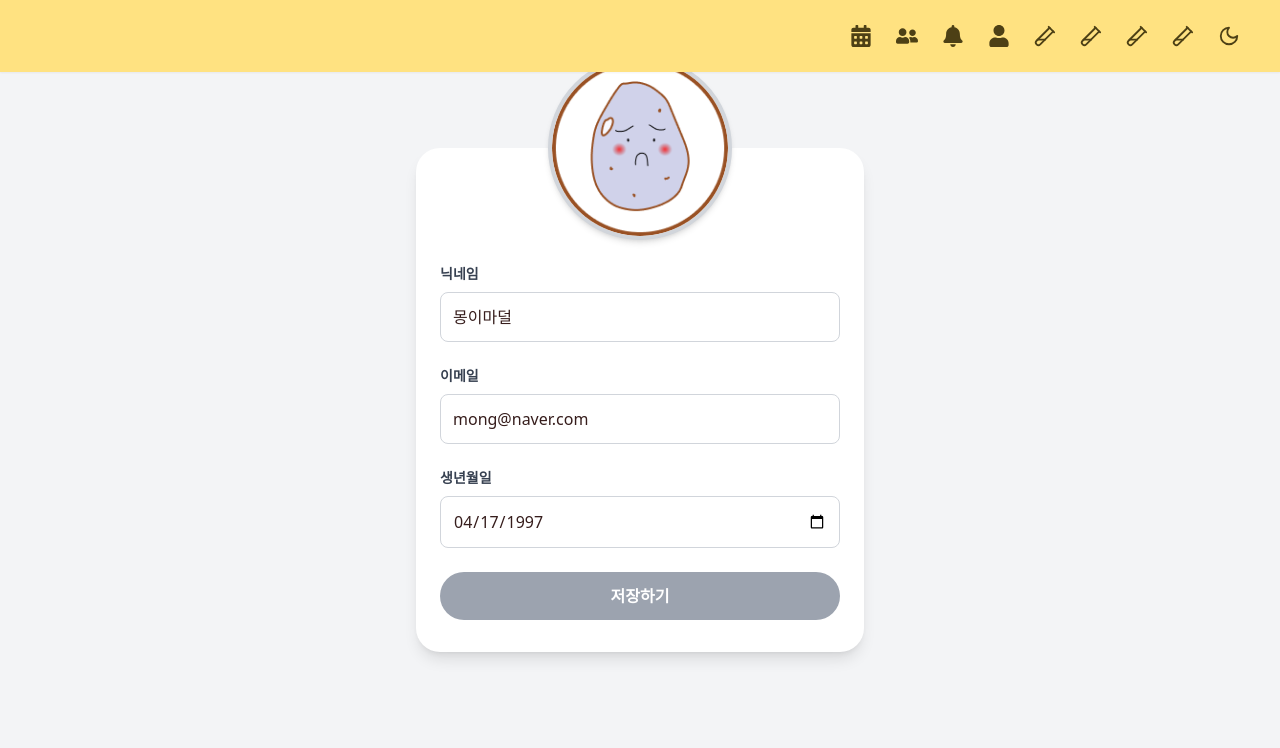
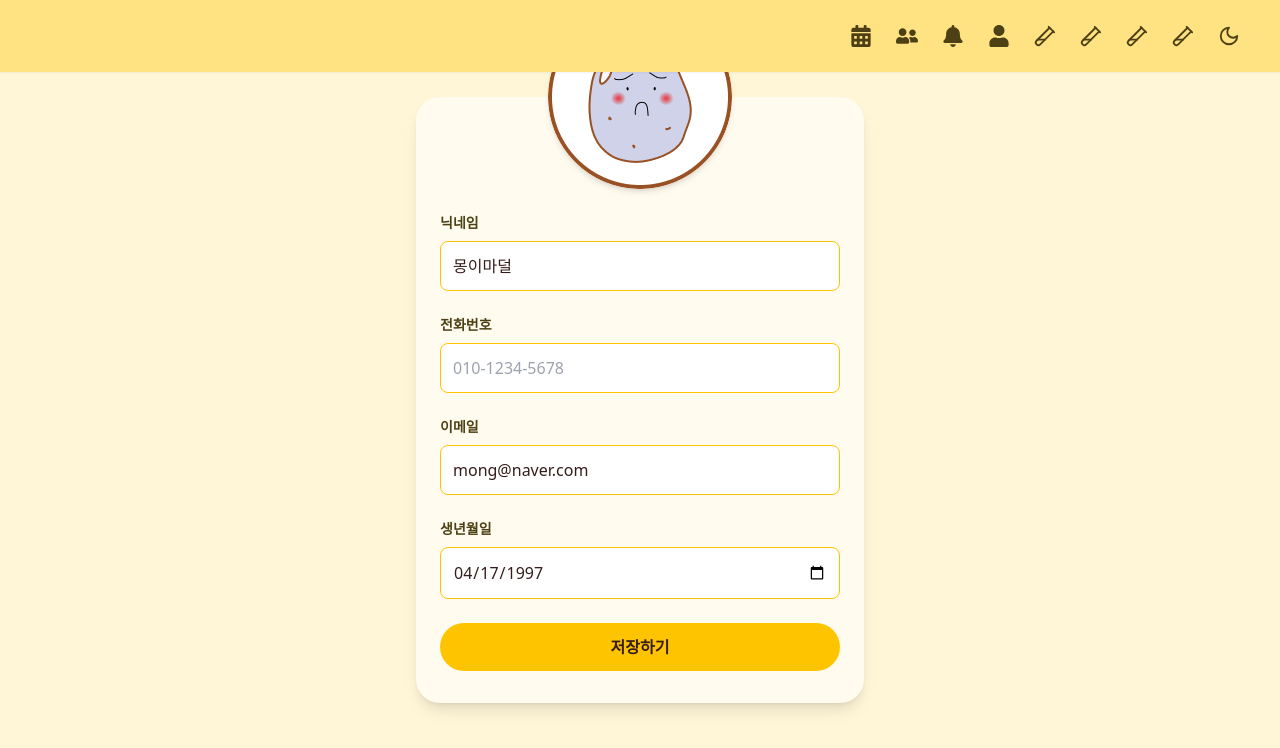
Before and after one commit to oz-main-09-team3/TeamProject_FE, a React (Vite) app: page /mypage/edit in a window 1280 px wide. Shown: the top 748 px of the page. Built offline with nearby package versions, Linux system fonts and the light colour scheme; a small style sheet from the web is missing.

Commit message:
design: UI/UX 친구 일기 목록 설정

```diff
--- a/src/index.css
+++ b/src/index.css
@@ -4,6 +4,6 @@
 
 @layer base {
   body {
-    @apply bg-lightBg text-brown900 dark:bg-darkdark dark:text-white transition-colors duration-300;
+    @apply bg-lightBg text-brown900 dark:bg-darkdark dark:text-darktext transition-colors duration-300;
   }
 }
--- a/src/pages/DiaryEditPage.jsx
+++ b/src/pages/DiaryEditPage.jsx
@@ -169,7 +169,7 @@ const DiaryEditPage = () => {
           <div className="text-right text-gray-400 text-sm mb-4">0 / 20</div>
         </div>
 
-        <div className="w-full md:w-1/3 p-5 flex flex-col border-t md:border-t-0 md:border-l border-gray-200 dark:border-darktext max-h-[90vh] overflow-auto">
+        <div className="w-full md:w-1/3 p-5 flex flex-col border-t md:border-t-0 md:border-l border-lightYellow dark:border-darktext max-h-[90vh] overflow-auto">
           <h3 className="text-lg font-medium mb-4">
             이모지는 하나만 골라주세요!
           </h3>
--- a/src/pages/DiaryEditor.jsx
+++ b/src/pages/DiaryEditor.jsx
@@ -156,7 +156,7 @@ const DiaryEditor = () => {
           <div className="text-right text-gray-400 text-sm">0 / 20</div>
         </div>
 
-        <div className="w-full md:w-1/3 p-6 flex flex-col border-t md:border-t-0 md:border-l border-gray-200 dark:border-darkBrown max-h-[90vh] overflow-auto">
+        <div className="w-full md:w-1/3 p-6 flex flex-col border-t md:border-t-0 md:border-l border-lightYellow dark:border-darkBrown max-h-[90vh] overflow-auto">
           <h3 className="text-center text-base mb-4 text-gray-400 dark:text-gray-300">
             이모지는 하나만 골라주세요!
           </h3>
--- a/src/pages/EditUserInfo.jsx
+++ b/src/pages/EditUserInfo.jsx
@@ -2,6 +2,7 @@ import { useState } from "react";
 
 export default function EditUserInfo() {
   const [nickname, setNickname] = useState("몽이마덜");
+  const [phoneNumber, setPhoneNumber] = useState("");
   const [email, setEmail] = useState("mong@naver.com");
   const [birthdate, setBirthdate] = useState("1997-04-17");
 
@@ -13,12 +14,12 @@ export default function EditUserInfo() {
   };
 
   return (
-    <main className="flex items-center justify-center min-h-screen bg-gray-100 px-4">
+    <main className="flex items-center justify-center min-h-screen bg-lightBg dark:bg-darkdark px-4">
       {/* 전체 카드: 프로필 + 입력 폼 */}
-      <div className="w-full max-w-md bg-white rounded-3xl shadow-lg px-6 pt-[92px] pb-8 relative flex flex-col items-center">
+      <div className="w-full max-w-md bg-yl100 dark:bg-darktext rounded-3xl shadow-lg px-6 pt-[92px] pb-8 relative flex flex-col items-center">
         {/* 감자 프로필 이미지 */}
         <div className="absolute -top-[92px]">
-          <div className="w-[184px] h-[184px] rounded-full overflow-hidden border-4 border-gray-300 bg-white shadow-md">
+          <div className="w-[184px] h-[184px] rounded-full overflow-hidden shadow-md">
             <img
               src="/profile.png"
               alt="프로필 이미지"
@@ -31,47 +32,61 @@ export default function EditUserInfo() {
         <form onSubmit={handleSubmit} className="w-full space-y-6 mt-6">
           {/* 닉네임 입력 */}
           <div className="text-left">
-            <label className="block mb-2 text-sm font-semibold text-gray-700">
+            <label className="block mb-2 text-sm font-semibold text-lighttext">
               닉네임
             </label>
             <input
               type="text"
               value={nickname}
               onChange={(e) => setNickname(e.target.value)}
-              className="w-full p-3 border border-gray-300 rounded-lg focus:outline-none focus:ring-2 focus:ring-purple-300"
+              className="w-full p-3 border border-lightGold dark:border-darkOrange rounded-lg focus:outline-none focus:ring-2 focus:ring-purple-300"
+            />
+          </div>
+
+          {/* 전화번호 입력 */}
+          <div className="text-left">
+            <label className="block mb-2 text-sm font-semibold text-lighttext">
+              전화번호
+            </label>
+            <input
+              type="tel"
+              value={phoneNumber}
+              onChange={(e) => setPhoneNumber(e.target.value)}
+              placeholder="010-1234-5678"
+              className="w-full p-3 border border-lightGold dark:border-darkOrange rounded-lg focus:outline-none focus:ring-2 focus:ring-purple-300"
             />
           </div>
 
           {/* 이메일 입력 */}
           <div className="text-left">
-            <label className="block mb-2 text-sm font-semibold text-gray-700">
+            <label className="block mb-2 text-sm font-semibold text-lighttext">
               이메일
             </label>
             <input
               type="email"
               value={email}
               onChange={(e) => setEmail(e.target.value)}
-              className="w-full p-3 border border-gray-300 rounded-lg focus:outline-none focus:ring-2 focus:ring-purple-300"
+              className="w-full p-3 border border-lightGold dark:border-darkOrange rounded-lg focus:outline-none focus:ring-2 focus:ring-purple-300"
             />
           </div>
 
           {/* 생년월일 입력 */}
           <div className="text-left">
-            <label className="block mb-2 text-sm font-semibold text-gray-700">
+            <label className="block mb-2 text-sm font-semibold text-lighttext">
               생년월일
             </label>
             <input
               type="date"
               value={birthdate}
               onChange={(e) => setBirthdate(e.target.value)}
-              className="w-full p-3 border border-gray-300 rounded-lg focus:outline-none focus:ring-2 focus:ring-purple-300"
+              className="w-full p-3 border border-lightGold dark:border-darkOrange rounded-lg focus:outline-none focus:ring-2 focus:ring-purple-300"
             />
           </div>
 
           {/* 저장 버튼 */}
           <button
             type="submit"
-            className="w-full py-3 rounded-full bg-gray-400 text-white font-semibold hover:bg-gray-600 transition"
+            className="w-full py-3 rounded-full font-semibold transition bg-lightGold hover:bg-lightOrange dark:bg-darkOrange dark:hover:bg-darkCopper dark:text-darkBg"
           >
             저장하기
           </button>
--- a/src/pages/MyPage.jsx
+++ b/src/pages/MyPage.jsx
@@ -28,7 +28,7 @@ export default function MyPage() {
       <div className="w-full max-w-md bg-yl100 dark:bg-darktext rounded-3xl shadow-lg px-6 pt-[92px] pb-8 relative flex flex-col items-center">
         {/* 감자 프로필 이미지 */}
         <div className="absolute -top-[92px]">
-          <div className="w-[184px] h-[184px] rounded-full overflow-hidden border-4 bg-white shadow-md">
+          <div className="w-[184px] h-[184px] rounded-full overflow-hidden border-4 bg-lightBg dark:bg-darkdark shadow-md">
             <img
               src="/profile.png"
               alt="프로필 이미지"
--- a/src/pages/UserInfo.jsx
+++ b/src/pages/UserInfo.jsx
@@ -5,12 +5,12 @@ export default function UserInfo() {
   const navigate = useNavigate();
 
   return (
-    <main className="flex items-center justify-center min-h-screen bg-gray-100 px-4">
+    <main className="flex items-center justify-center min-h-screen bg-lightBg dark:bg-darkdark px-4">
       {/* 전체 카드: 프로필 + 회원 정보 */}
-      <div className="w-full max-w-md bg-white rounded-3xl shadow-lg px-6 pt-[92px] pb-8 relative flex flex-col items-center">
+      <div className="w-full max-w-md bg-yl100 dark:bg-darktext rounded-3xl shadow-lg px-6 pt-[92px] pb-8 relative flex flex-col items-center">
         {/* 프로필 이미지 */}
         <div className="absolute -top-[92px]">
-          <div className="w-[184px] h-[184px] rounded-full overflow-hidden border-4 border-gray-400 bg-white shadow-md">
+          <div className="w-[184px] h-[184px] rounded-full overflow-hidden shadow-md">
             <img
               src="/profile.png"
               alt="프로필 이미지"
@@ -20,14 +20,14 @@ export default function UserInfo() {
         </div>
 
         {/* 회원 정보 내용 */}
-        <div className="w-full mt-6 space-y-6 text-sm text-gray-800">
+        <div className="w-full mt-6 space-y-6 text-sm text-lighttext dark:text-darkBg">
           <div className="flex justify-between">
             <span className="font-semibold">닉네임</span>
             <span>몽이마덜</span>
           </div>
-          <div className="flex justify-between">
-            <span className="font-semibold">아이디</span>
-            <span>mong333</span>
+          <div className="flex justify-between mb-4">
+            <span className="font-semibold">전화번호</span>
+            <span>010-1234-5678</span>
           </div>
           <div className="flex justify-between">
             <span className="font-semibold">이메일</span>
@@ -42,7 +42,7 @@ export default function UserInfo() {
         {/* 회원 정보 수정 버튼 */}
         <button
           onClick={() => navigate("/mypage/edit")}
-          className="w-full mt-10 py-3 rounded-full bg-gray-400 text-white font-semibold hover:bg-gray-500 transition"
+          className="w-full mt-10 py-3 rounded-full font-semibold transition bg-lightGold hover:bg-lightOrange dark:bg-darkOrange dark:hover:bg-darkCopper dark:text-darkBg"
         >
           회원 정보 수정
         </button>
```
Also changed, not shown: src/pages/FriendDiaryView.jsx (+7 -5 lines).
